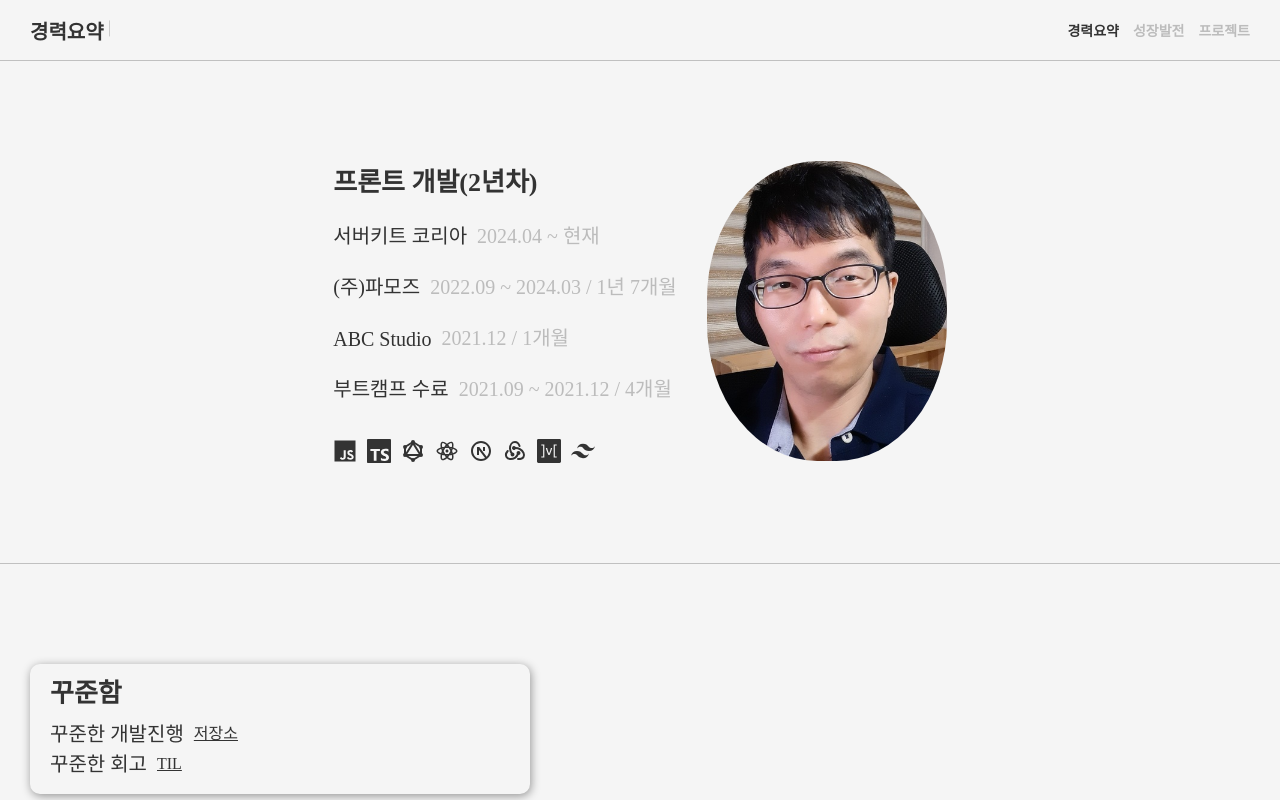
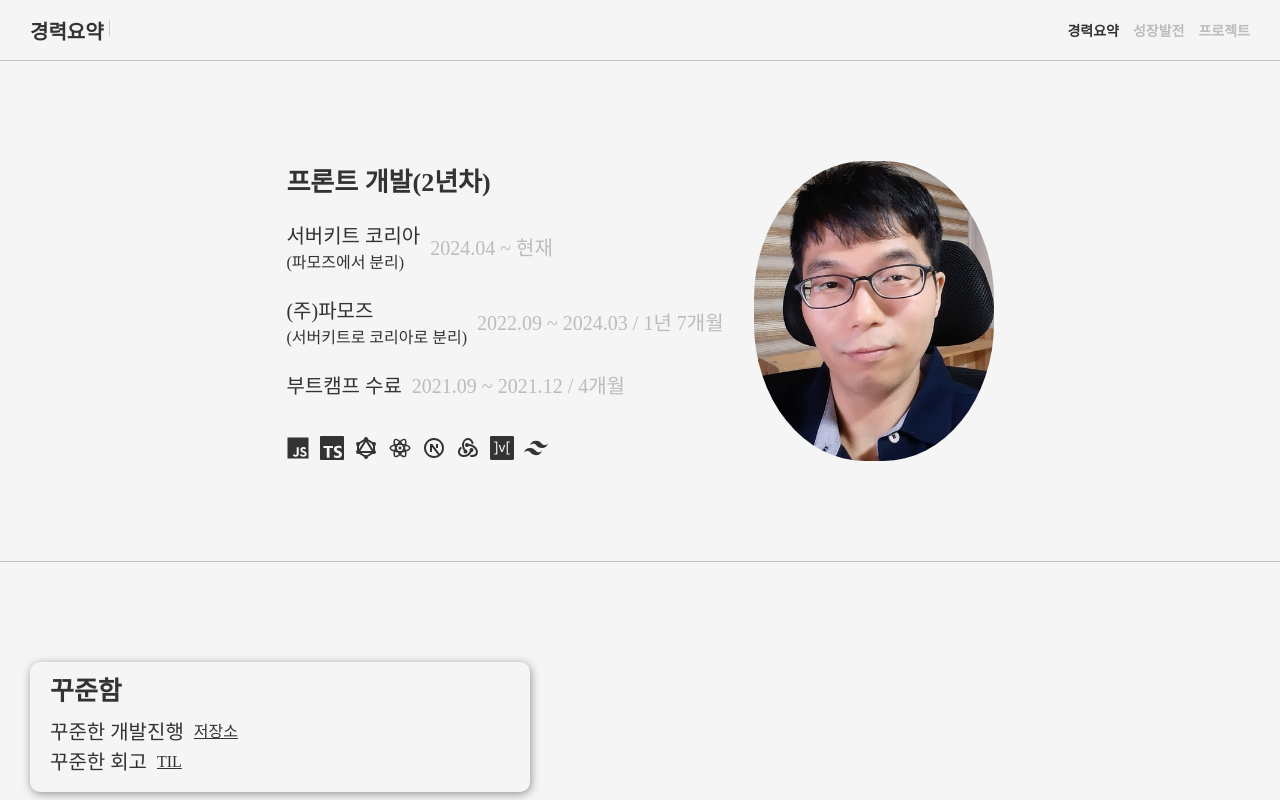
Before and after one commit to pakjonghun/advanced-introcude, a React (Create React App) app: page / in a window 1280 px wide. Shown: the top 800 px of the page. Built offline with nearby package versions, Linux system fonts and the light colour scheme.

Commit message:
필요없는 경력 분리 및 일부 문구 수정

```diff
--- a/src/components/Header/Header.module.css
+++ b/src/components/Header/Header.module.css
@@ -68,7 +68,7 @@
 
 .card {
   display: flex;
-  align-items: flex-end;
+  align-items: center;
   gap: 10px;
   margin-bottom: 10px;
 }
--- a/src/components/Header/Header.tsx
+++ b/src/components/Header/Header.tsx
@@ -21,16 +21,19 @@ const Header = () => {
             <div className={styles.cardContainer}>
               <h5 className="title">{'프론트 개발(2년차)'}</h5>
               <div className={styles.card}>
-                <h6 className={styles.company}>서버키트 코리아</h6>
+                <div>
+                  <h6 className={styles.company}>서버키트 코리아</h6>
+                  <span>(파모즈에서 분리)</span>
+                </div>
                 <span className={styles.date}>2024.04 ~ 현재</span>
               </div>
+
               <div className={styles.card}>
-                <h6 className={styles.company}>(주)파모즈</h6>
+                <div>
+                  <h6 className={styles.company}>(주)파모즈</h6>
+                  <span>(서버키트로 코리아로 분리)</span>
+                </div>
                 <span className={styles.date}>2022.09 ~ 2024.03 / 1년 7개월</span>
-              </div>
-              <div className={styles.card}>
-                <h6 className={styles.company}>ABC Studio</h6>
-                <span className={styles.date}>2021.12 / 1개월</span>
               </div>
               <div className={styles.card}>
                 <h6 className={styles.company}>부트캠프 수료</h6>
```
